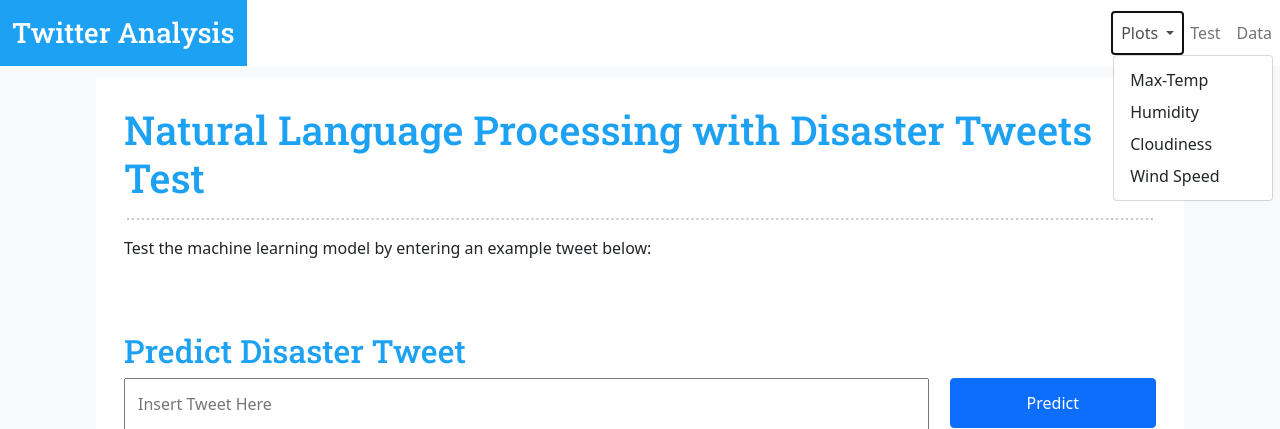
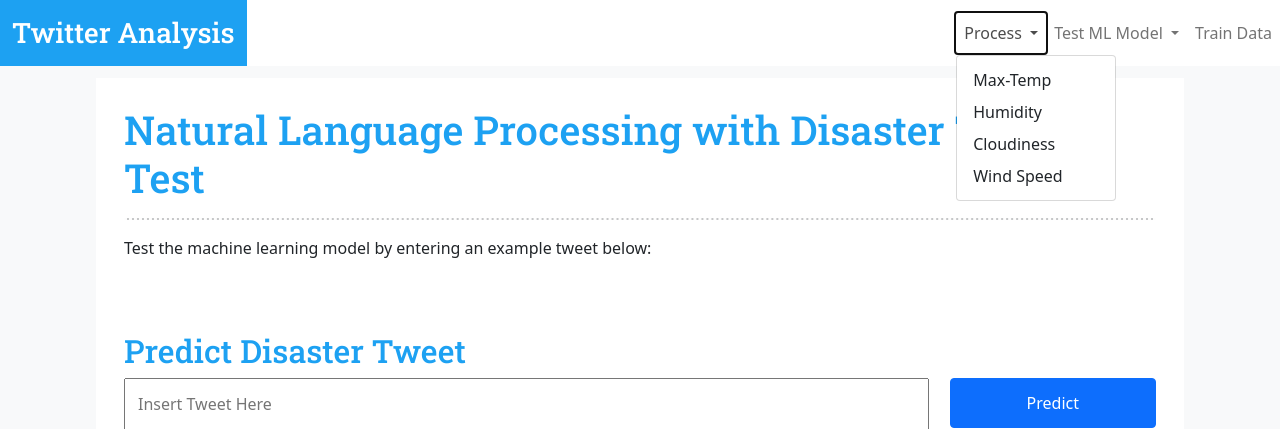
Before and after one commit to jennamurphymcad/Final-Project, a Flask app: page /test in a window 1280 px wide, after a click on "Process". Shown: the top 429 px of the page. Run offline with Flask 2, Linux system fonts and the light colour scheme; some libraries are stand-ins or nearby versions.

Commit message:
updated nav to include the test csv data page

```diff
--- a/Flask_App/templates/test.html
+++ b/Flask_App/templates/test.html
@@ -28,7 +28,7 @@
               </li> -->
               <li class="nav-item dropdown">
                 <a class="nav-link dropdown-toggle" href="#" id="navbarDropdownMenuLink" role="button" data-bs-toggle="dropdown" aria-expanded="false">
-                  Plots
+                  Process
                 </a>
                 <ul class="dropdown-menu" aria-labelledby="navbarDropdownMenuLink">
                   <li><a class="dropdown-item" href="#">Max-Temp</a></li>
@@ -37,11 +37,17 @@
                   <li><a class="dropdown-item" href="#">Wind Speed</a></li>
                 </ul>
               </li>
-              <li class="nav-item">
-                <a class="nav-link" href="#">Test</a>
+              <li class="nav-item dropdown">
+                <a class="nav-link dropdown-toggle" href="#" id="navbarDropdownMenuLink" role="button" data-bs-toggle="dropdown" aria-expanded="false">
+                  Test ML Model
+                </a>
+                <ul class="dropdown-menu" aria-labelledby="navbarDropdownMenuLink">
+                  <li><a class="dropdown-item" href="#">Test a Tweet</a></li>
+                  <li><a class="dropdown-item" href="/test_csv_data">Test Submission Data Set</a></li>
+                </ul>
               </li>
               <li class="nav-item">
-                <a class="nav-link" href="/data">Data</a>
+                <a class="nav-link" href="/data">Train Data</a>
               </li>
 
             </ul>
```
Also changed, not shown: Flask_App/templates/data.html (+9 -3 lines), Flask_App/templates/index.html (+10 -4 lines), Flask_App/templates/test-csv-data.html (+10 -4 lines).
